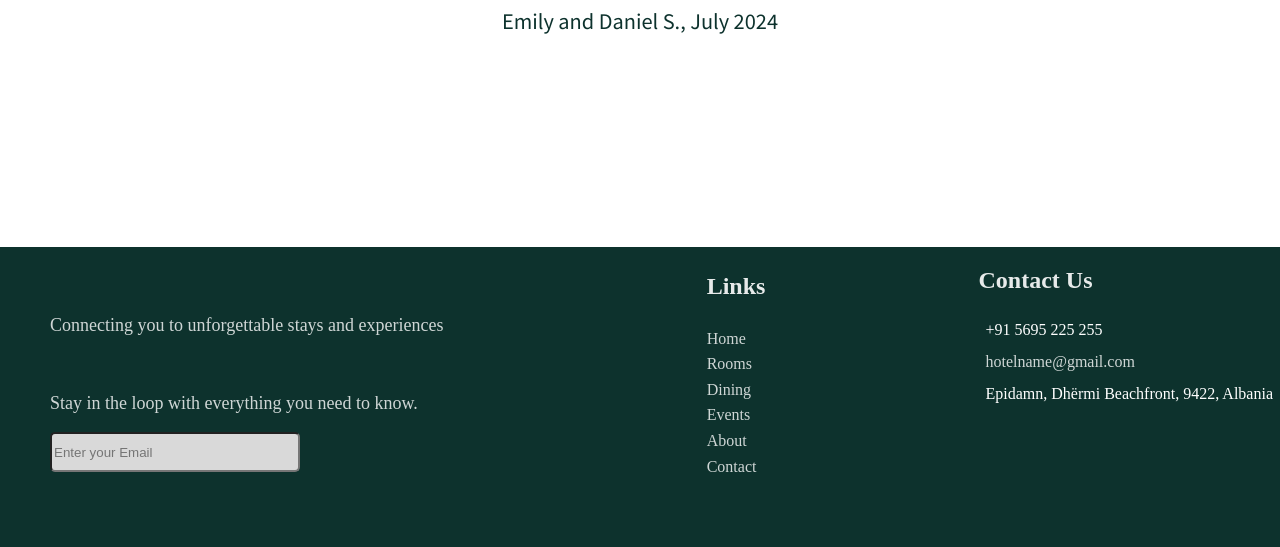
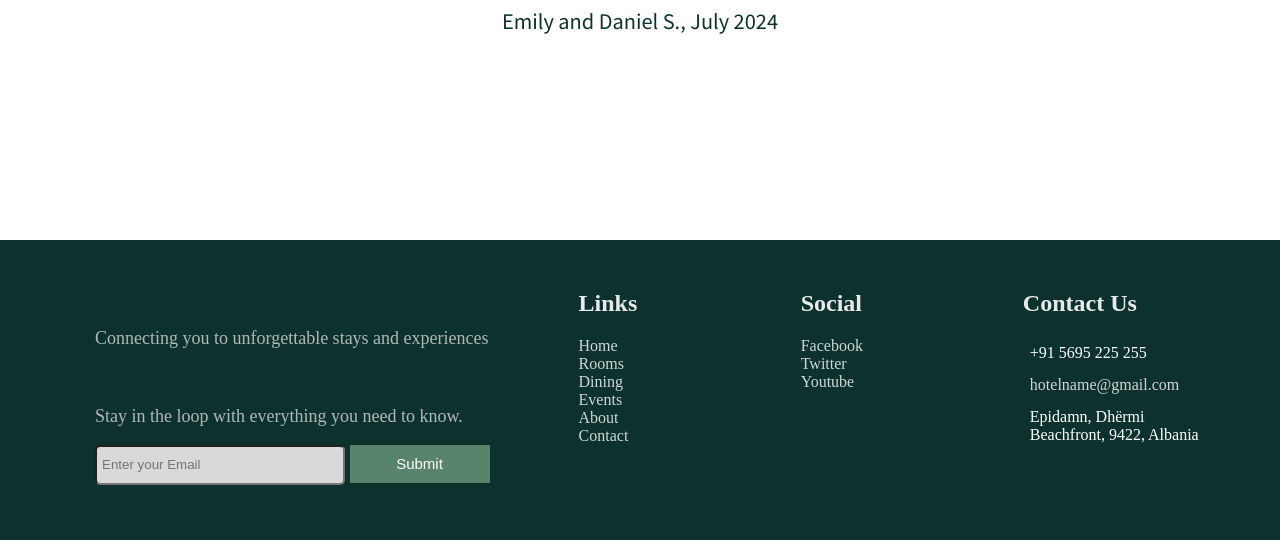
Before and after one commit to RonaKasabaqi/room-reservation-website, a PHP site: page / in a window 1280 px wide. Shown: the part 2680-3227 px from the top of the page. Run offline with PHP 8.4, Linux system fonts and the light colour scheme; some web fonts are replaced.

Commit message:
Updated footer and added social media links

```diff
--- a/index.html
+++ b/index.html
@@ -176,6 +176,7 @@
                     <img src="" alt="">
                     <p>Stay in the loop with everything you need to know.</p>
                     <input class="email" id="email" name="email" placeholder="Enter your Email">
+                    <button class="submit" id="submit">Submit</button>
                 </div>
 
                 <div class="part2">
@@ -189,12 +190,20 @@
                 </div>
 
                 <div class="part3">
+                    <h2>Social</h2>
+                    <li><a href="#">Facebook</a></li>
+                    <li><a href="#">Twitter</a></li>
+                    <li><a href="#">Youtube</a></li>
+                </div>
+
+                <div class="part4">
                     <h2>Contact Us</h2>
                     <li>+91 5695 225 255</li>
                     <li><a href="#">hotelname@gmail.com</a></li>
                     <li>Epidamn, Dhërmi Beachfront, 9422, Albania</li>
                 </div>
             </div>
+            <p class="rights-reserved">| © 2024 Velvære | All rights reserved |</p>
         </footer>
     </div>
 </body>
--- a/style.css
+++ b/style.css
@@ -299,47 +299,74 @@ hr {
 .footer {
   background-color: rgba(13, 50, 45, 1);
   height: 300px;
+  color: #fff;
+  padding: 0 25px;
+}
+.footer .container{
+  display: flex;
+  justify-content: space-between;
+  padding: 20px;
 }
 .footer .container .part1 {
-  color: white;
   font-size: 18px;
   padding: 50px;
+  color: #d9d9d9;
 }
 .footer .container .part1 p {
   opacity: 80%;
+  padding-right: 30px;
+}
+.footer .container .part1 #submit{
+  color: white;
+  font-size: 15px;
+  background-color: rgb(88, 132, 107);
+  border: white;
+  height: 38px;
+  width: 140px;
 }
 .part1 input {
   height: 40px;
   width: 250px;
   border-radius: 5px;
   background-color: rgba(217, 217, 217, 1);
+  padding: 5px;
 }
-.container .part2 {
-  color: white;
-  line-height: 1.6;
+.footer .container .part2,
+.footer .container .part3,
+.footer .container .part4{
+  flex: 1;
+  padding: 10px;
 }
 .container .part2 li a,
-.container .part3 li a {
+.container .part3 li a,
+.container .part4 li a {
   text-decoration: none;
   color: white;
   opacity: 80%;
+  transition: opacity 0.3s ease;
 }
 .container .part2 li,
-.container .part3 li {
+.container .part3 li,
+.container .part4 li {
   list-style-type: none;
 }
 .container .part2 li a:hover,
-.container .part3 li a:hover {
+.container .part3 li a:hover,
+.container .part4 li a:hover{
   opacity: 1;
 }
 .part2 h2,
-.part3 h2 {
+.part3 h2,
+.part4 h2 {
   opacity: 90%;
   color: white;
 }
-.container .part3 li {
+.container .part4 li {
   color: white;
   padding: 7px;
+}
+.footer .rights-reserved{
+  color: white;
 }
 
 @import url("https://fonts.googleapis.com/css2?family=Inter:ital,opsz,wght@0,14..32,100..900;1,14..32,100..900&family=Montaga&family=Montserrat:ital,wght@0,100..900;1,100..900&display=swap");
```
